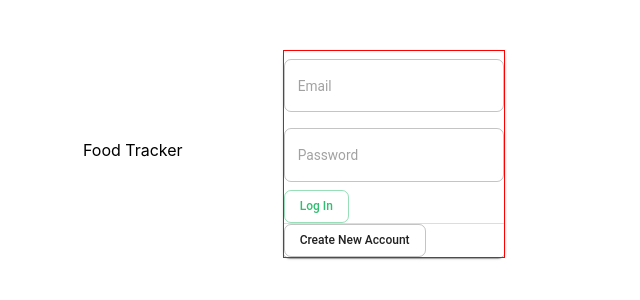
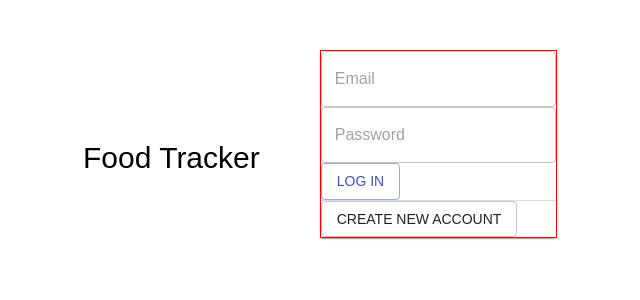
Before and after one commit to haruka-izm/food_tracker, a React (Create React App) app in the folder client/: page / in a window 1280 px wide. Shown: the top 300 px of the page, without its empty margins (307-947 px from the left). Built offline with nearby package versions, Linux system fonts and the light colour scheme; what keymirror would draw is missing.

Commit message:
Positioned title

```diff
--- a/client/src/components/home.jsx
+++ b/client/src/components/home.jsx
@@ -2,14 +2,15 @@
 import Login from './Login';
 import { withStyles } from "@material-ui/core/styles";
 import style from '../styles/styleHome';
+import Typography from '@material-ui/core/Typography';
 
 const Home = (props) => {
     const { classes } = props;
     return (
         <div className={classes.container}>
-            <div className={classes.title}>
+            <Typography variant='h1' className={classes.title}>
                 Food Tracker
-            </div>
+            </Typography>
 
             <div className={classes.form}>
                 <Login />
--- a/client/src/styles/styleHome.js
+++ b/client/src/styles/styleHome.js
@@ -9,7 +9,7 @@
 
     },
     title: {
-        marginRight: '100px',
+        marginRight: '60px',
         marginTop: '90px'
     },
     form: {
--- a/client/src/theme/theme.js
+++ b/client/src/theme/theme.js
@@ -1,8 +1,17 @@
 import { createMuiTheme } from "@material-ui/core";
 
-const primary = "#32be72"
 
 export const theme = createMuiTheme({
+  typography: {
+    fontFamily: 'Arial',
+    h1: {
+      fontSize: 30,
+      fontWeight: 200
+    }
+  }
+});
+
+const sample = createMuiTheme({
   typography: {
     fontFamily:
       'Roboto',
@@ -11,7 +20,7 @@
       textAlign: "center",
       "&:after": {
         content: "close-quote",
-        borderBottom: `2px solid ${primary}`,
+        borderBottom: `2px solid `,
         maxWidth: "80px",
         display: "block",
         margin: "0.5em auto"
@@ -30,10 +39,7 @@
       gray: "#efeeee",
       darkGray: "#5d5d5d"
     },
-    primary: {
-      main: primary,
-      contrastText: "#fff",
-    },
+
     secondary: { main: "#DF1B1B" }
   },
   shape: {
```
